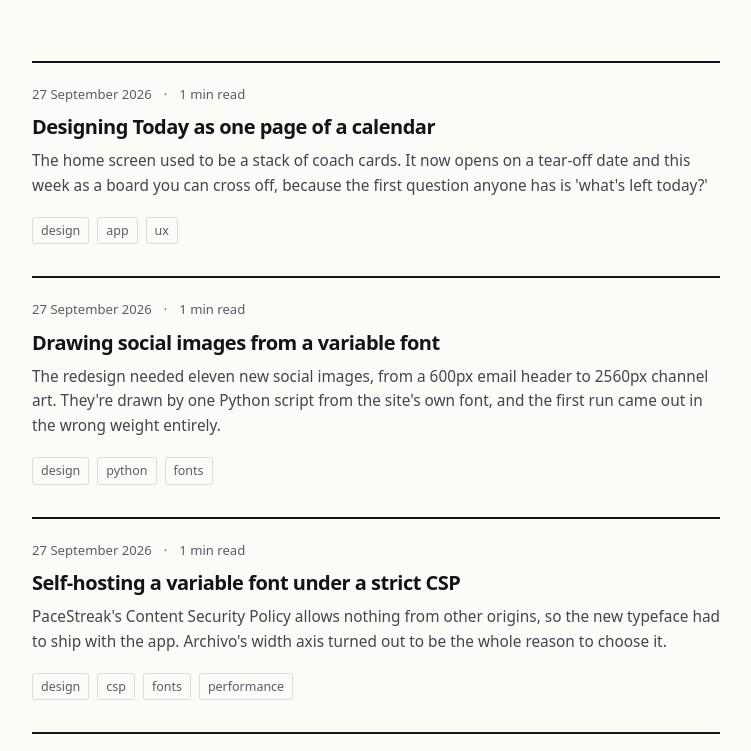
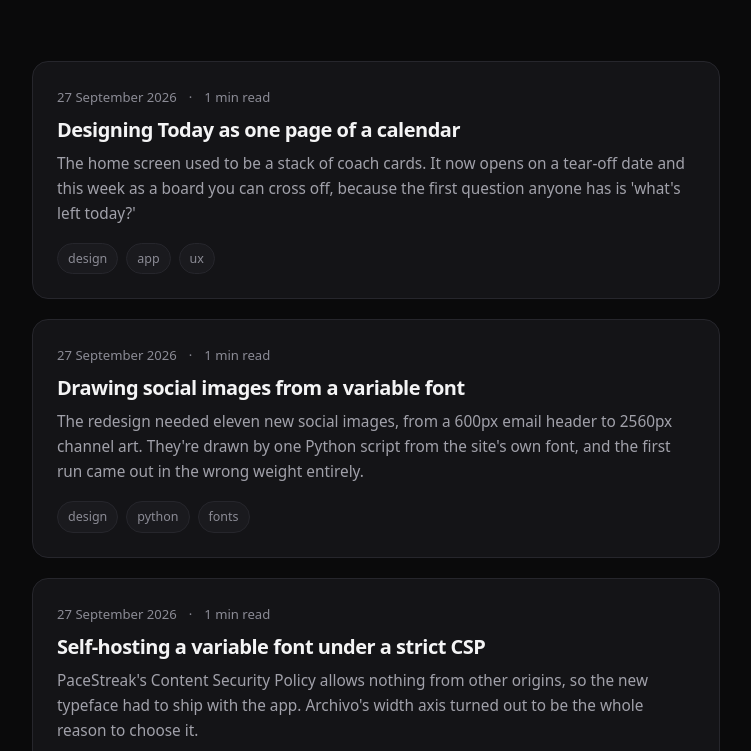
Before and after one commit to PaceStreak/blog, an Astro site: page / in a window 1280 px wide. Shown: the part 280-1031 px from the top of the page, without its empty margins (264-1015 px from the left). Built offline with nearby package versions, Linux system fonts and the light colour scheme; Astro itself is replaced by a stand-in of ours.

Commit message:
feat(design): restore the lime and near-black palette
The paper-and-red palette read as flat and edgy, so the original near-black
ground, lime action colour and flame streak colour are back, with softer
corners and the frosted tab bar. The new structure stays: the week board,
the marker X, the tear-off date, the planner-week features and the logo.

```diff
--- a/src/components/PostCard.astro
+++ b/src/components/PostCard.astro
@@ -18,7 +18,7 @@ const minutes = readingTime(post.body ?? "");
       raised above the overlay. */
   }
   <article
-    class="group relative border-t-2 border-ink pt-5 pb-3 transition-colors hover:border-accent"
+    class="group relative rounded-2xl border border-line bg-surface p-5 transition-colors hover:border-line-lit sm:p-6"
   >
     <div class="flex flex-wrap items-center gap-x-3 gap-y-1 text-[0.82rem] text-dim">
       <time datetime={post.data.date.toISOString()}>{formatDate(post.data.date)}</time>
@@ -46,7 +46,7 @@ const minutes = readingTime(post.body ?? "");
             <li>
               <a
                 href={`/tags/${tag}`}
-                class="inline-block rounded-[3px] border border-line px-2 py-0.5 text-[0.78rem] text-dim transition-colors hover:border-accent hover:text-accent"
+                class="inline-block rounded-full border border-line bg-surface-2 px-2.5 py-1 text-[0.78rem] text-dim transition-colors hover:border-accent hover:text-accent"
               >
                 {tag}
               </a>
--- a/src/layouts/Base.astro
+++ b/src/layouts/Base.astro
@@ -51,7 +51,7 @@ const nav = [
     <meta name="description" content={description} />
     <link rel="canonical" href={canonical} />
     {noindex && <meta name="robots" content="noindex" />}
-    <meta name="theme-color" content="#fbfbf8" />
+    <meta name="theme-color" content="#0a0a0b" />
 
     <meta property="og:type" content={ogType} />
     <meta property="og:site_name" content="PaceStreak" />
@@ -98,7 +98,7 @@ const nav = [
             nav.map((item) => (
               <a
                 href={item.href}
-                class="rounded-[3px] px-2.5 py-1.5 text-[0.88rem] text-muted transition-colors hover:bg-surface-2 hover:text-ink"
+                class="rounded-full px-2.5 py-1.5 text-[0.88rem] text-muted transition-colors hover:bg-surface-2 hover:text-ink"
               >
                 {item.label}
               </a>
--- a/src/og/card.ts
+++ b/src/og/card.ts
@@ -18,10 +18,10 @@ const font = (file: string) =>
 const regular = font("Archivo-Regular.ttf");
 const bold = font("Archivo-BoldCondensed.ttf");
 
-const BG = "#fbfbf8";
-const INK = "#141414";
-const MUTED = "#45454a";
-const ACCENT = "#c9241c";
+const BG = "#0a0a0b";
+const INK = "#f4f4f5";
+const MUTED = "#a1a1aa";
+const ACCENT = "#d3ff3e";
 
 type Node = { type: string; props: Record<string, unknown> & { children?: unknown } };
 const h = (
@@ -61,7 +61,7 @@ export async function renderCard({ title, meta, tags }: CardInput): Promise<Buff
           "svg",
           { width: 44, height: 44 },
           [
-            h("rect", {}, undefined, { x: 6, y: 9, width: 52, height: 49, rx: 5, fill: "#ffffff", stroke: INK, "stroke-width": 3 }),
+            h("rect", {}, undefined, { x: 6, y: 9, width: 52, height: 49, rx: 5, fill: "#141417", stroke: INK, "stroke-width": 3 }),
             h("path", {}, undefined, { d: "M6 14a5 5 0 0 1 5-5h42a5 5 0 0 1 5 5v7H6z", fill: ACCENT, stroke: INK, "stroke-width": 3 }),
             h("path", {}, undefined, { d: "M21 5v9M43 5v9", stroke: INK, "stroke-width": 4, "stroke-linecap": "round" }),
             h("path", {}, undefined, { d: "M19.5 29.5c8 6 16 13.5 25 21.5M45 29c-9.5 7-17 14-25 21.5", fill: "none", stroke: ACCENT, "stroke-width": 6, "stroke-linecap": "round" }),
@@ -104,7 +104,7 @@ export async function renderCard({ title, meta, tags }: CardInput): Promise<Buff
               h(
                 "span",
                 {
-                  border: `2px solid #bebdb6`,
+                  border: `2px solid #34343d`,
                   borderRadius: 999,
                   padding: "4px 16px",
                   fontSize: 22,
--- a/src/pages/posts/[...slug].astro
+++ b/src/pages/posts/[...slug].astro
@@ -94,7 +94,7 @@ const toc = headings.filter((h) => h.depth === 2);
               <li>
                 <a
                   href={`/tags/${tag}`}
-                  class="inline-block rounded-[3px] border border-line bg-surface-2 px-2.5 py-1 text-[0.78rem] text-dim transition-colors hover:border-accent hover:text-accent"
+                  class="inline-block rounded-full border border-line bg-surface-2 px-2.5 py-1 text-[0.78rem] text-dim transition-colors hover:border-accent hover:text-accent"
                 >
                   {tag}
                 </a>
--- a/src/pages/tags/index.astro
+++ b/src/pages/tags/index.astro
@@ -43,7 +43,7 @@ const tags = [...counts.entries()].sort(
             <li>
               <a
                 href={`/tags/${tag}`}
-                class="inline-flex items-center gap-2 rounded-[3px] border border-line bg-surface px-3.5 py-2 text-[0.92rem] transition-colors hover:border-accent hover:text-accent"
+                class="inline-flex items-center gap-2 rounded-full border border-line bg-surface px-3.5 py-2 text-[0.92rem] transition-colors hover:border-accent hover:text-accent"
               >
                 {tag} <span class="text-[0.8rem] text-dim">{count}</span>
               </a>
--- a/src/styles/global.css
+++ b/src/styles/global.css
@@ -26,20 +26,20 @@
 }
 
 @theme {
-  --color-bg: #fbfbf8;
-  --color-bg-alt: #eae9e4;
-  --color-surface: #fbfbf8;
-  --color-surface-2: #f5f4f0;
-  --color-line: #dddcd6;
-  --color-line-lit: #bebdb6;
+  --color-bg: #0a0a0b;
+  --color-bg-alt: #0e0e10;
+  --color-surface: #141417;
+  --color-surface-2: #1a1a1e;
+  --color-line: #26262c;
+  --color-line-lit: #34343d;
 
-  --color-ink: #141414;
-  --color-muted: #45454a;
+  --color-ink: #f4f4f5;
+  --color-muted: #a1a1aa;
   /* 5.87:1 on --color-bg. The old #71717a measured 4.09:1 and failed AA. */
-  --color-dim: #5c5c62;
+  --color-dim: #8b8b95;
 
-  --color-accent: #c9241c;
-  --color-accent-ink: #ffffff;
+  --color-accent: #d3ff3e;
+  --color-accent-ink: #14170a;
 
   --font-sans:
     "Archivo Variable", ui-sans-serif, system-ui, -apple-system, BlinkMacSystemFont, "Segoe UI", Roboto,
```
Also changed, not shown: public/favicon.svg.
